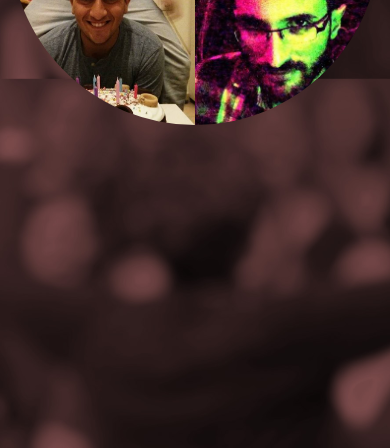
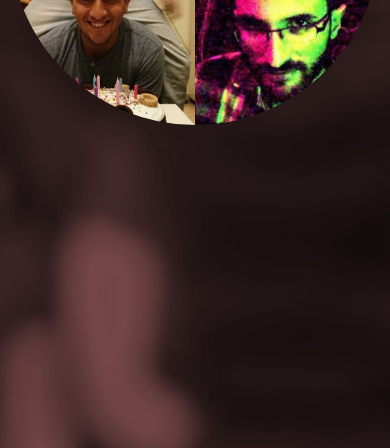
Before and after one commit to deanshub/ahhcapellapp, a plain HTML site: page Haloaa/www/Haloaa.html in a window 390 px wide. Shown: the part 396-844 px from the top of the page. Drawn offline with Linux system fonts and the light colour scheme; some packages are replaced by stand-ins of ours; a web font is replaced by a local one.

Commit message:
Fixed the background

```diff
--- a/Haloaa/www/css/haloaa.css
+++ b/Haloaa/www/css/haloaa.css
@@ -12,7 +12,7 @@ a {
 
 html {
   background-image: url('../img/bigchoir.jpg');
-  background-size: 100vh;
+  background-size: cover;
 }
 
 body {
```
